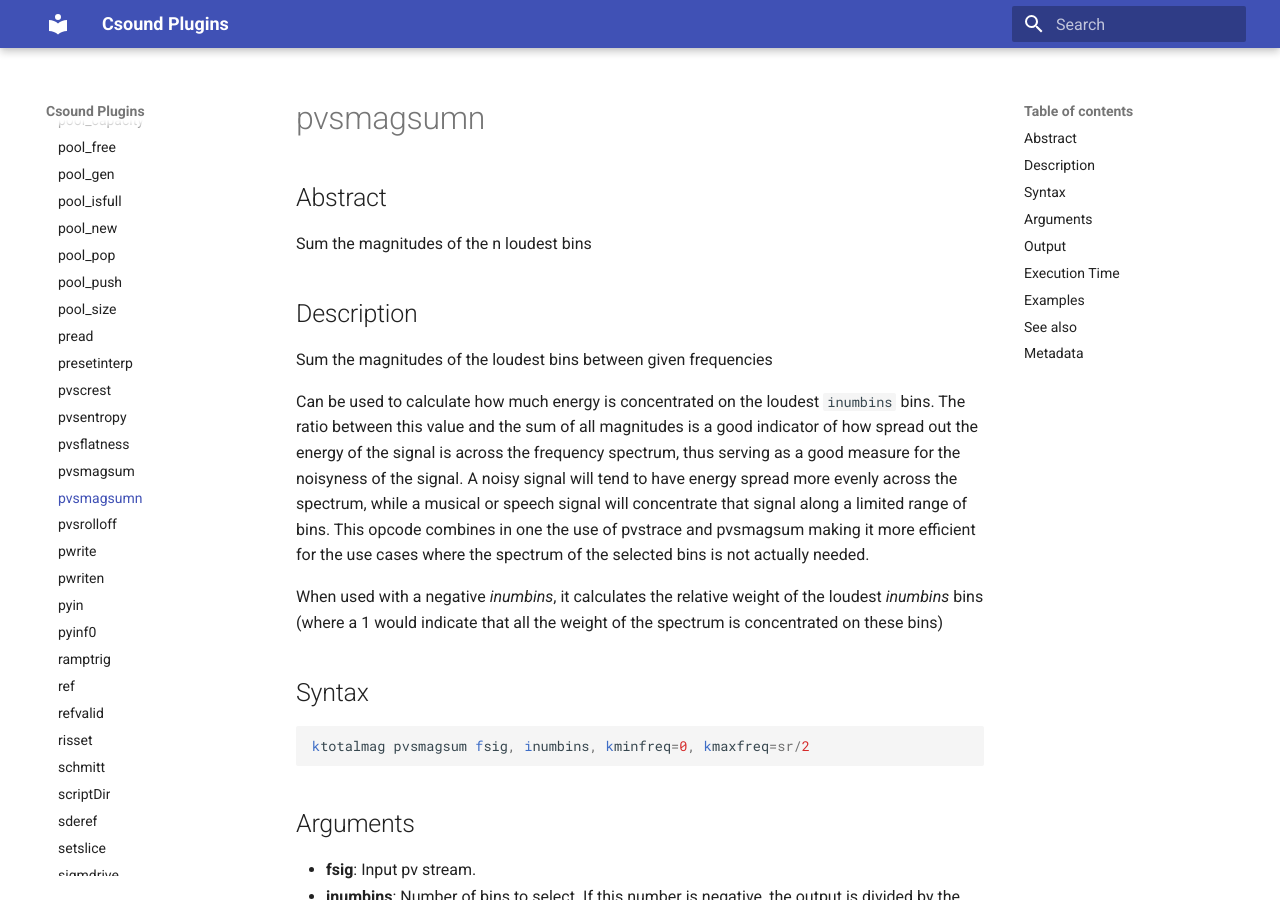
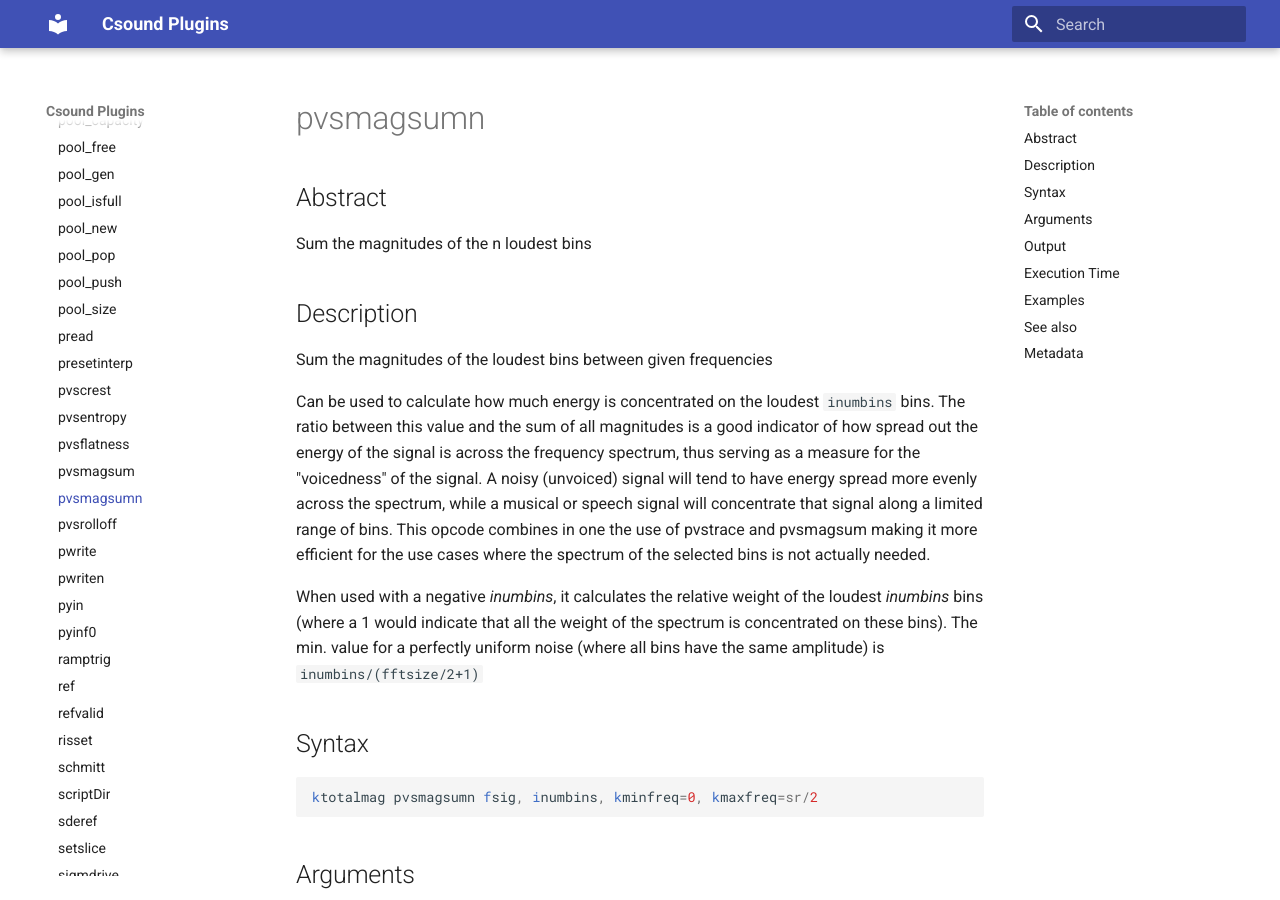
Before and after one commit to csound-plugins/csound-plugins, an MkDocs documentation site: the page built from docs/opcodes/pvsmagsumn.md, in a window 1280 px wide and 900 px high. Built offline with MkDocs 1.6.1 and Material for MkDocs 9.7.7, drawn with Linux system fonts in a browser that asks for light colours.

````diff
--- a/docs/opcodes/pvsmagsumn.md
+++ b/docs/opcodes/pvsmagsumn.md
@@ -12,9 +12,9 @@ Can be used to calculate how much energy is concentrated on the
 loudest `inumbins` bins. The ratio between this value and the
 sum of all magnitudes is a good indicator of how spread out
 the energy of the signal is across the frequency spectrum, thus
-serving as a good measure for the noisyness of the signal.
-A noisy signal will tend to have energy spread more evenly across
-the spectrum, while a musical or speech signal will concentrate
+serving as a measure for the "voicedness" of the signal.
+A noisy (unvoiced) signal will tend to have energy spread more evenly
+across the spectrum, while a musical or speech signal will concentrate
 that signal along a limited range of bins.
 This opcode combines in one the use of pvstrace and pvsmagsum
 making it more efficient for the use cases where the spectrum
@@ -22,13 +22,15 @@ of the selected bins is not actually needed.
 
 When used with a negative *inumbins*, it calculates the relative
 weight of the loudest *inumbins* bins (where a 1 would indicate
-that all the weight of the spectrum is concentrated on these bins)
+that all the weight of the spectrum is concentrated on these bins).
+The min. value for a perfectly uniform noise (where all bins have
+the same amplitude) is `inumbins/(fftsize/2+1)`
 
 ## Syntax
 
 
 ```csound
-ktotalmag pvsmagsum fsig, inumbins, kminfreq=0, kmaxfreq=sr/2
+ktotalmag pvsmagsumn fsig, inumbins, kminfreq=0, kmaxfreq=sr/2
 ```
 
 ## Arguments
````
Also changed, not shown: .cirrus.yml (deleted, +0 -70 lines), src/else/doc/pvsmagsumn.md (+7 -5 lines), 3 other files.
